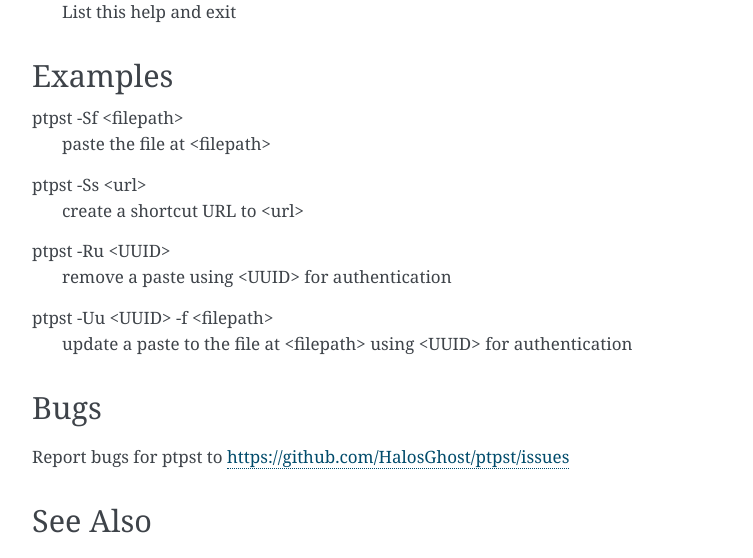
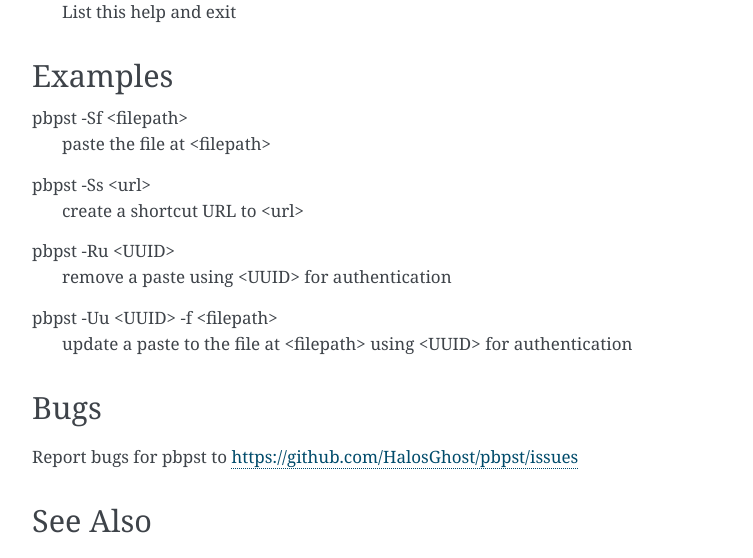
Before and after one commit to HalosGhost/pbpst, a Sphinx documentation site: the page built from doc/pbpst.rst, in a window 1280 px wide and 900 px high, scrolled down 2048 px. Shown: the part 168-726 px from the top of the window, without its empty margins (388-1141 px from the left). Built offline with Sphinx 7.4.7, drawn with Linux system fonts in a browser that asks for light colours; some of the changed text lies outside the part shown.

Commit message:
Change name to better reflect purpose

```diff
--- a/README.rst
+++ b/README.rst
@@ -1,4 +1,4 @@
-ptpst
+pbpst
 =====
 
 Eventually, this repo will play host to the source for a replacement for my command-line client for ``pomf``.
--- a/doc/conf.py
+++ b/doc/conf.py
@@ -1,8 +1,8 @@
 #!/usr/bin/env python3
 # -*- coding: utf-8 -*-
 
-project = 'ptpst'
-master_doc = 'ptpst'
+project = 'pbpst'
+master_doc = 'pbpst'
 source_suffix = '.rst'
 
 show_authors = False
@@ -11,5 +11,5 @@
 # One entry per manual page. List of tuples
 # (source start file, name, description, authors, manual section).
 man_pages = [
-    ('ptpst', 'ptpst', 'A simple libcurl/C pastebin utility for pb deployments', [], 1),
+    ('pbpst', 'pbpst', 'A simple libcurl/C pastebin utility for pb deployments', [], 1),
 ]
--- a/doc/ptpst.rst
+++ b/doc/pbpst.rst
@@ -1,17 +1,17 @@
 .. Copyright (C) 2015, Dolores Portalatin
 
-ptpst
+pbpst
 ======
 
 Synopsis
 --------
 
-**ptpst**  <*operation*> [*options*]
+**pbpst**  <*operation*> [*options*]
 
 Description
 -----------
 
-:program:`ptpst` is a command-line libcurl C client for pb, a lightweight pastebin.
+:program:`pbpst` is a command-line libcurl C client for pb, a lightweight pastebin.
 
 Operations
 ----------
@@ -103,22 +103,22 @@
 Examples
 --------
 
-ptpst -Sf <filepath>
+pbpst -Sf <filepath>
     paste the file at <filepath>
 
-ptpst -Ss <url>
+pbpst -Ss <url>
     create a shortcut URL to <url>
 
-ptpst -Ru <UUID>
+pbpst -Ru <UUID>
     remove a paste using <UUID> for authentication
 
-ptpst -Uu <UUID> -f <filepath>
+pbpst -Uu <UUID> -f <filepath>
     update a paste to the file at <filepath> using <UUID> for authentication
 
 Bugs
 ----
 
-Report bugs for ptpst to https://github.com/HalosGhost/ptpst/issues
+Report bugs for pbpst to https://github.com/HalosGhost/pbpst/issues
 
 See Also
 --------
```
Also changed, not shown: 4 other files.
